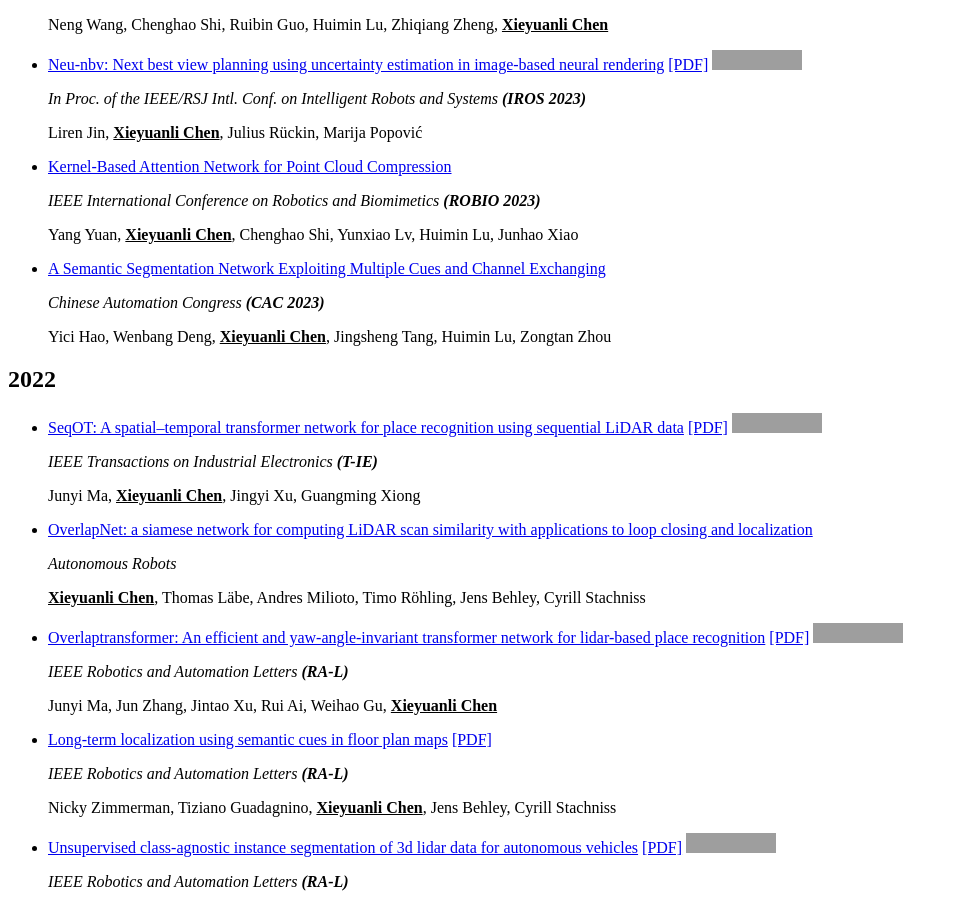
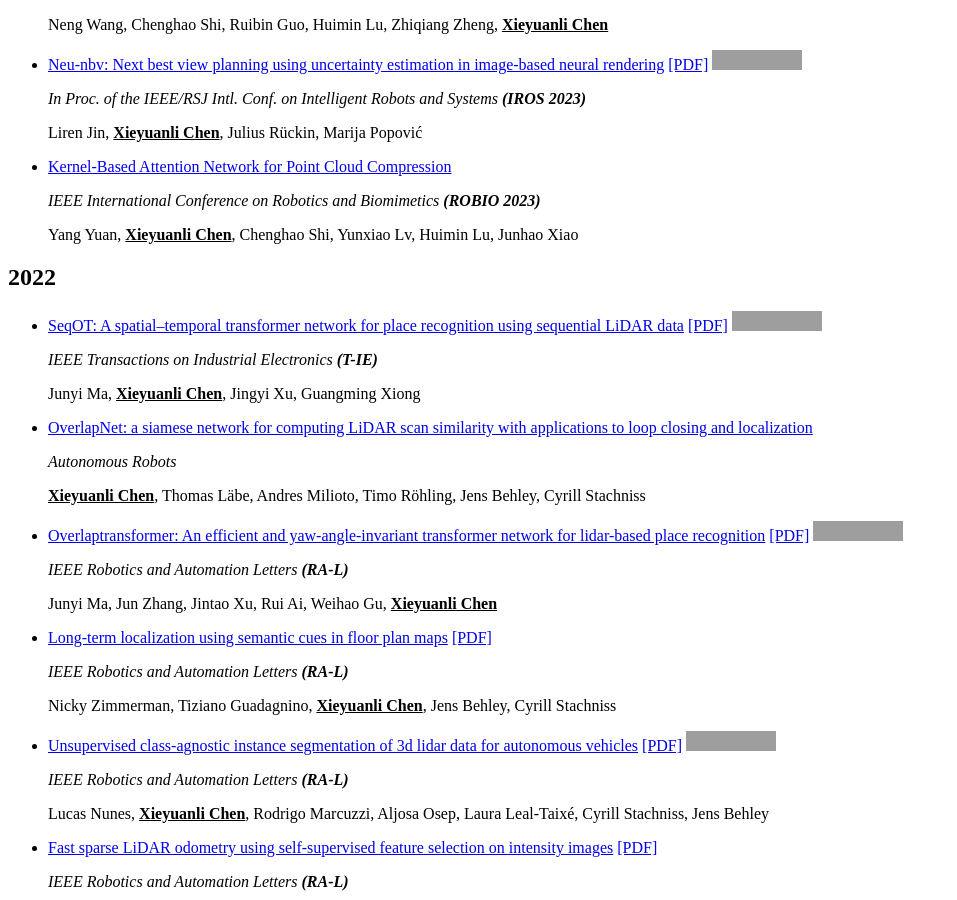
Before and after one commit to shenyehui/my-home, a Jekyll site: the page built from _pages/includes/pub.md, in a window 1280 px wide and 900 px high, scrolled down 5300 px, cut to the strip 0-900 px from the top of the window. Shown: the whole strip, without its empty margins (0-957 px from the left). Built offline with Jekyll 4.4.1, drawn with Linux system fonts in a browser that asks for light colours; our own code applies the rules of GitHub Pages for plain Markdown files; some of the changed text lies outside the part shown; grey boxes are pictures that could not be loaded.

Commit message:
Update pub.md

```diff
--- a/_pages/includes/pub.md
+++ b/_pages/includes/pub.md
@@ -288,12 +288,6 @@
 
   Yang Yuan, **<u>Xieyuanli Chen</u>**, Chenghao Shi, Yunxiao Lv, Huimin Lu, Junhao Xiao
 
-- [A Semantic Segmentation Network Exploiting Multiple Cues and Channel Exchanging](https://ieeexplore.ieee.org/abstract/document/10450711/)
-
-  *Chinese Automation Congress **(CAC 2023)***
-
-  Yici Hao, Wenbang Deng, **<u>Xieyuanli Chen</u>**, Jingsheng Tang, Huimin Lu, Zongtan Zhou
-
 ## 2022
 - [SeqOT: A spatial–temporal transformer network for place recognition using sequential LiDAR data](https://ieeexplore.ieee.org/abstract/document/9994714/)  [[PDF]](https://arxiv.org/pdf/2209.07951) [![](https://img.shields.io/github/stars/BIT-MJY/SeqOT?style=social&label=Code+Stars)](https://github.com/BIT-MJY/SeqOT)
 
@@ -469,12 +463,6 @@
 
   Wenbang Deng, Kaihong Huang, **<u>Xieyuanli Chen</u>**, Zhiqian Zhou, Chenghao Shi, Ruibin Guo, Hui Zhang
 
-- [Rgb-d based semantic slam framework for rescue robot](https://ieeexplore.ieee.org/abstract/document/9326866/)
-
-  *Chinese Automation Congress **(CAC 2020)***
-
-  Wenbang Deng, Kaihong Huang, **<u>Xieyuanli Chen</u>**, Zhiqian Zhou, Chenghao Shi, Ruibin Guo, Hui Zhang
-
 ## 2019
 - [SuMa++: Efficient LiDAR-based Semantic SLAM](https://ieeexplore.ieee.org/abstract/document/8967704)  [[PDF]](https://arxiv.org/pdf/2105.11320) [![](https://img.shields.io/github/stars/PRBonn/semantic_suma?style=social&label=Code+Stars)](https://github.com/PRBonn/semantic_suma)
 
```
